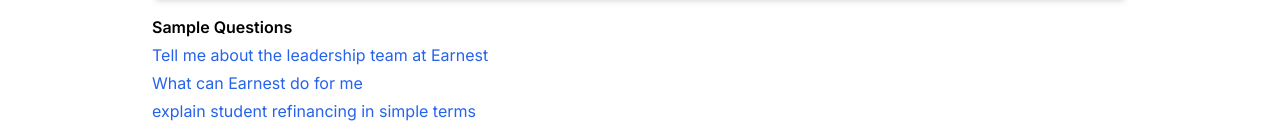
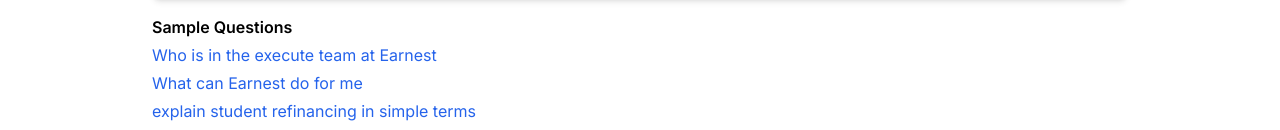
Before and after one commit to aqureshiest/earnest-llms-playground, a Next.js app: page /blog in a window 1280 px wide. Shown: the part 273-403 px from the top of the page. Built offline with nearby package versions, Linux system fonts and the light colour scheme.

Commit message:
minor change

```diff
--- a/app/blog/page.tsx
+++ b/app/blog/page.tsx
@@ -17,7 +17,7 @@
     const [chatHistory, setChatHistory] = useState<string[]>([]);
 
     const [sampleQuestions, setSampleQuestions] = useState([
-        "Tell me about the leadership team at Earnest",
+        "Who is in the execute team at Earnest",
         "What can Earnest do for me",
         "explain student refinancing in simple terms",
         "What is Precision Pricing and how can it be helpful?",
--- a/app/scholarships2/page.tsx
+++ b/app/scholarships2/page.tsx
@@ -187,7 +187,7 @@
 
                     {chatHistory.length > 1 && (
                         <div className="relative w-full mt-2">
-                            <div className="w-full flex-1 items-center rounded-lg border px-4 py-4 shadow-md max-h-96 min-h-max overflow-y-auto ">
+                            <div className="w-full flex-1 items-center rounded-lg border px-4 py-4 shadow-md max-h-48 min-h-max overflow-y-auto ">
                                 <div className="flex flex-col gap-6 text-gray-500">
                                     {chatHistory
                                         .slice(0, chatHistory.length - 1)
```
